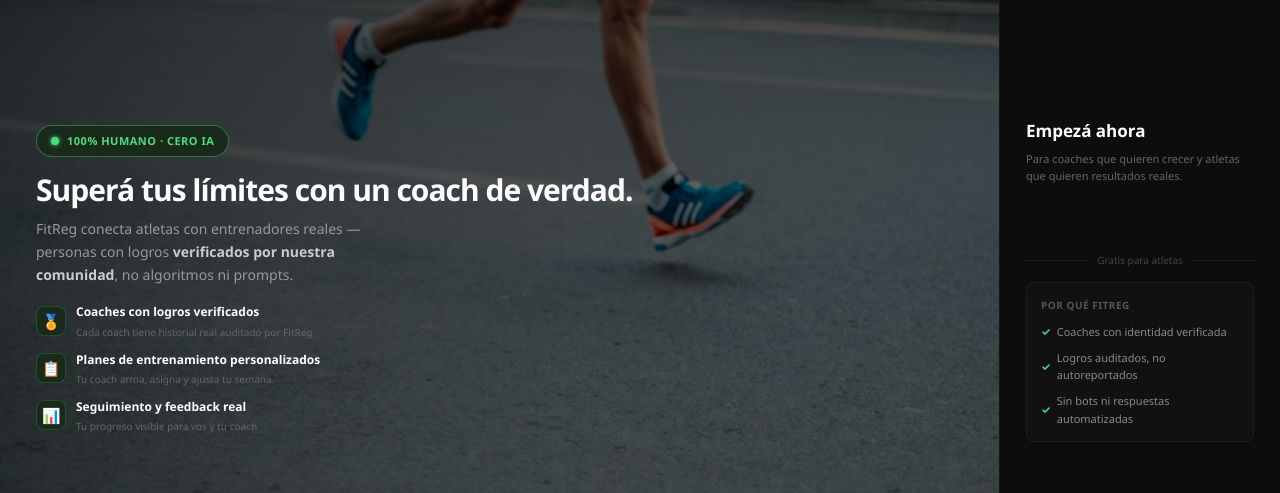
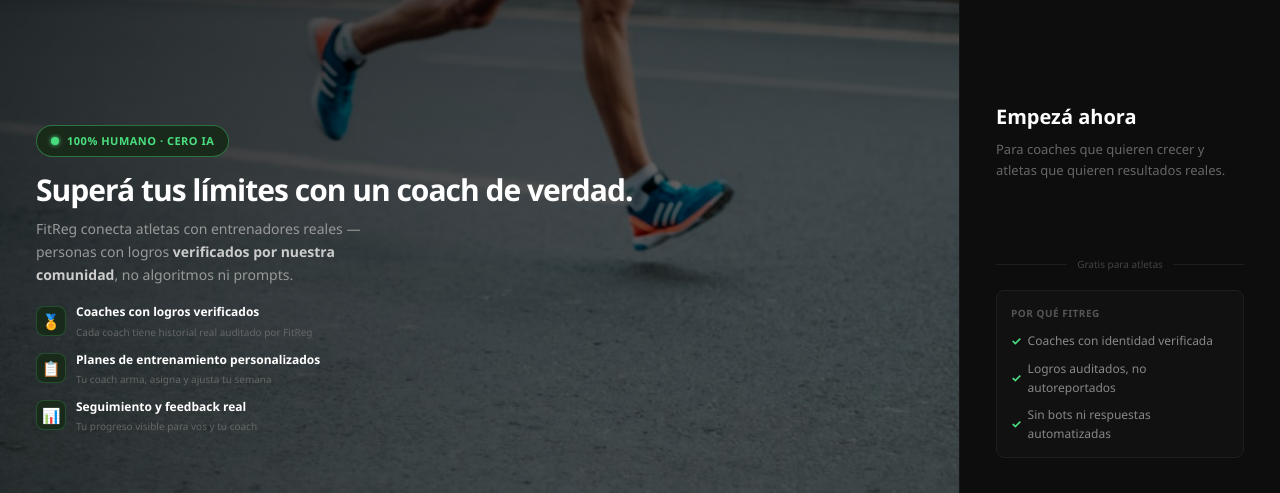
Before and after one commit to mariano-villanueva/fitreg-fe, a React (Vite) app: page /login in a window 1280 px wide. Shown: the part 142-635 px from the top of the page. Built offline with nearby package versions, Linux system fonts and the light colour scheme; no server answers.

Commit message:
fix: right panel sizing, font sizes, force 100vh layout

```diff
--- a/src/App.css
+++ b/src/App.css
@@ -4139,10 +4139,11 @@
 .landing-page {
   background: #0a0a0a;
   color: #fff;
-  min-height: 100vh;
+  height: 100vh;
   display: flex;
   flex-direction: column;
   font-family: 'Segoe UI', system-ui, -apple-system, sans-serif;
+  overflow: hidden;
 }
 
 /* Mini-navbar */
@@ -4306,27 +4307,27 @@
 
 /* Right panel — login card */
 .landing-right {
-  width: 280px;
-  padding: 32px 26px;
+  width: 320px;
+  padding: 0 36px;
   display: flex;
   flex-direction: column;
   justify-content: center;
-  gap: 14px;
+  gap: 18px;
   background: #0d0d0d;
   flex-shrink: 0;
 }
 
 .landing-login-title {
-  font-size: 17px;
+  font-size: 20px;
   font-weight: 800;
   color: #fff;
   margin: 0 0 6px 0;
 }
 
 .landing-login-desc {
-  font-size: 11px;
+  font-size: 13px;
   color: #666;
-  line-height: 1.55;
+  line-height: 1.6;
   margin: 0;
 }
 
@@ -4370,7 +4371,7 @@
 }
 
 .landing-trust-item {
-  font-size: 11px;
+  font-size: 12px;
   color: #888;
   display: flex;
   align-items: center;
```
